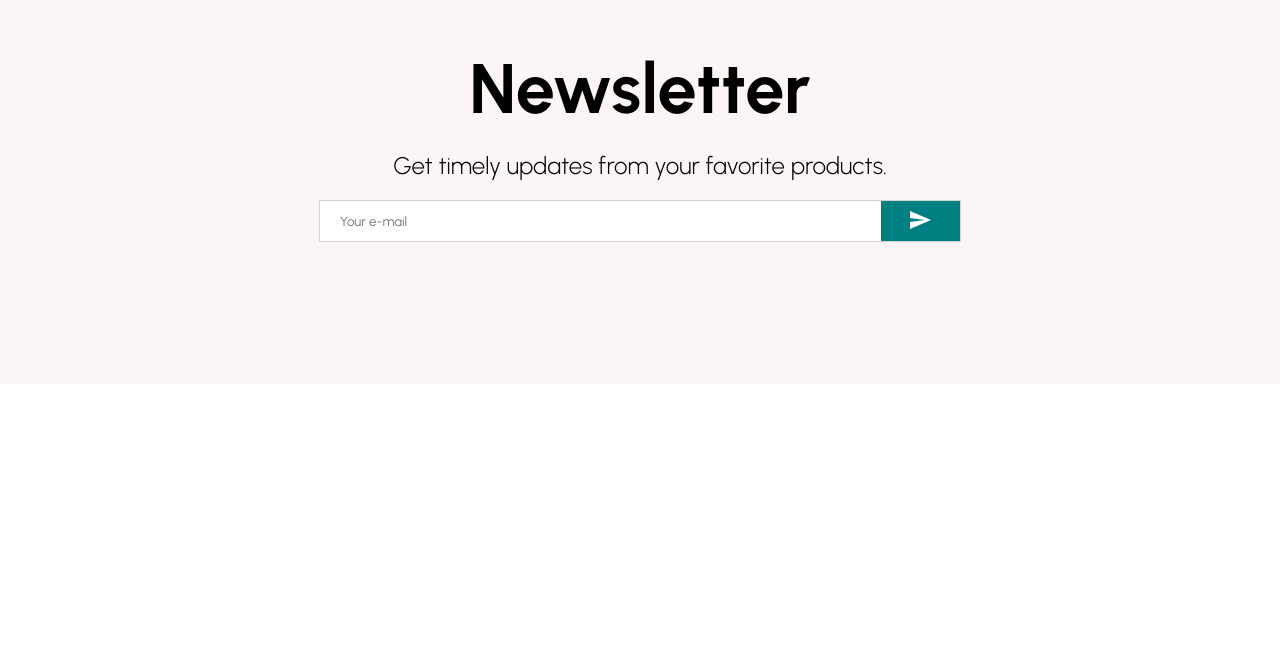
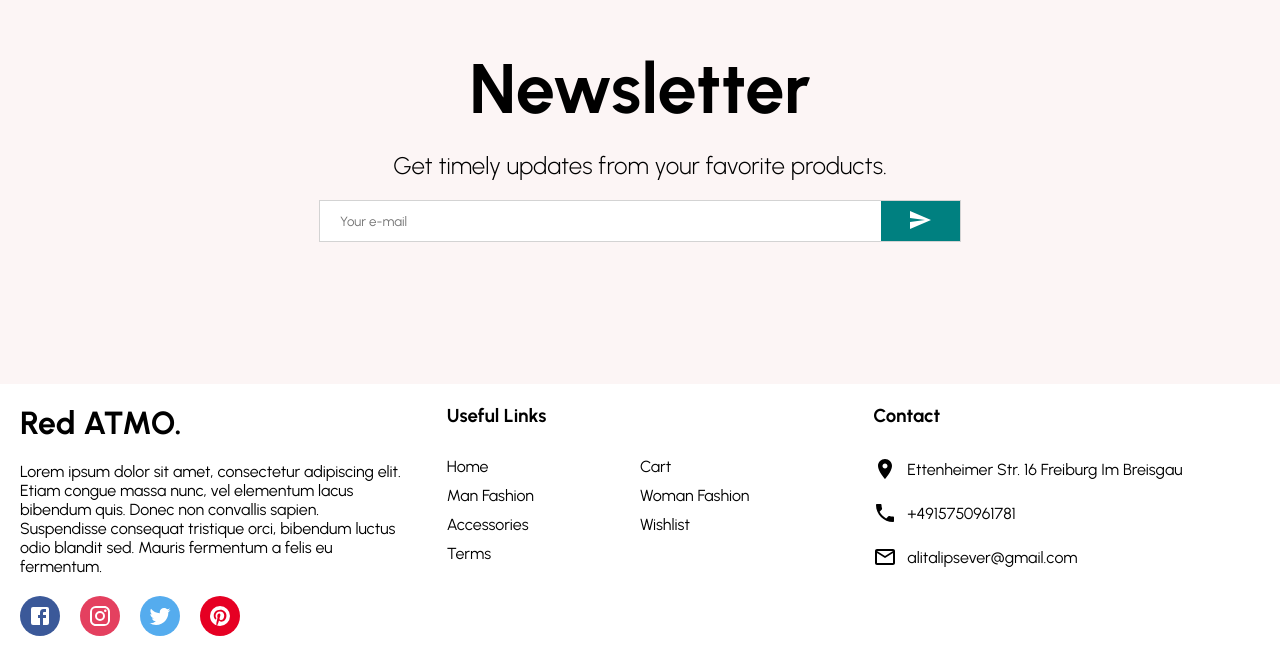
Before and after one commit to AlitalipSever/ecommerce-ats, a React (Create React App) app: page / in a window 1280 px wide. Shown: the part 2352-3008 px from the top of the page. Before the commit the page ends 2736 px from the top, so only its background shows below. Built offline with nearby package versions, Linux system fonts and the light colour scheme.

Commit message:
Footer added

```diff
--- /dev/null
+++ b/src/components/Footer.jsx
@@ -0,0 +1,109 @@
+import React from "react";
+import styled from "styled-components";
+import {Facebook, Instagram, MailOutlined, Phone, Pinterest, Room, Twitter} from "@mui/icons-material";
+
+const Container = styled.div`
+    display: flex;
+`
+const Left = styled.div`
+    flex: 1;
+  display: flex;
+  flex-direction: column;
+  padding: 20px;
+`
+
+const Logo = styled.h1``
+const Description = styled.p`
+  margin: 20px 0px;
+`
+const SocialContainer = styled.div`
+  display: flex;
+`
+const SocialIcon = styled.div`
+  width: 40px;
+  height: 40px;
+  border-radius: 50%;
+  color: white;
+  background-color: #${props => props.color};
+  align-items: center;
+  display: flex;
+  justify-content: center;
+  margin-right: 20px;
+`
+
+const Center = styled.div`
+  flex: 1;
+  padding: 20px;
+`
+
+const Title = styled.h3`
+    margin-bottom: 30px;
+`
+const List = styled.ul`
+  margin: 0px ;
+  padding: 0px;
+  list-style: none;
+  display: flex;
+  flex-wrap: wrap;
+`
+const ListItem = styled.li`
+  width: 50%;
+  margin-bottom: 10px ;
+`
+
+const Right = styled.div`
+  flex: 1;
+  padding: 20px;
+`
+
+const ContactItem = styled.div`
+display: flex;
+  align-items: center;
+  margin-bottom: 20px;
+`
+
+const Footer = () => {
+    return (
+        <Container>
+            <Left>
+                <Logo>Red ATMO.</Logo>
+                <Description>Lorem ipsum dolor sit amet, consectetur adipiscing elit. Etiam congue massa nunc, vel elementum lacus bibendum quis. Donec non convallis sapien. Suspendisse consequat tristique orci, bibendum luctus odio blandit sed. Mauris fermentum a felis eu fermentum.
+                </Description>
+                <SocialContainer>
+                    <SocialIcon color={"3B5999"}>
+                        <Facebook/>
+                    </SocialIcon>
+                    <SocialIcon color={"E4405F"}>
+                        <Instagram/>
+                    </SocialIcon>
+                    <SocialIcon color={"55ACEE"}>
+                        <Twitter/>
+                    </SocialIcon>
+                    <SocialIcon color={"E60023"}>
+                        <Pinterest/>
+                    </SocialIcon>
+                </SocialContainer>
+            </Left>
+            <Center>
+                <Title>Useful Links</Title>
+                <List>
+                    <ListItem>Home</ListItem>
+                    <ListItem>Cart</ListItem>
+                    <ListItem>Man Fashion</ListItem>
+                    <ListItem>Woman Fashion</ListItem>
+                    <ListItem>Accessories</ListItem>
+                    <ListItem>Wishlist</ListItem>
+                    <ListItem>Terms</ListItem>
+                </List>
+            </Center>
+            <Right>
+                <Title>Contact</Title>
+                <ContactItem><Room style={{marginRight: "10px"}}/> Ettenheimer Str. 16 Freiburg Im Breisgau</ContactItem>
+                <ContactItem><Phone style={{marginRight: "10px"}}/> +4915750961781</ContactItem>
+                <ContactItem><MailOutlined style={{marginRight: "10px"}}/> alitalipsever@gmail.com</ContactItem>
+            </Right>
+        </Container>
+    )
+}
+
+export default Footer
--- a/src/pages/Home.jsx
+++ b/src/pages/Home.jsx
@@ -5,6 +5,7 @@
 import Categories from "../components/Categories";
 import Products from "../components/Products";
 import Newsletter from "../components/Newsletter";
+import Footer from "../components/Footer";
 
 const Home = () => {
     return (
@@ -15,6 +16,7 @@
             <Categories/>
             <Products/>
             <Newsletter/>
+            <Footer/>
         </div>
     )
 }
```
